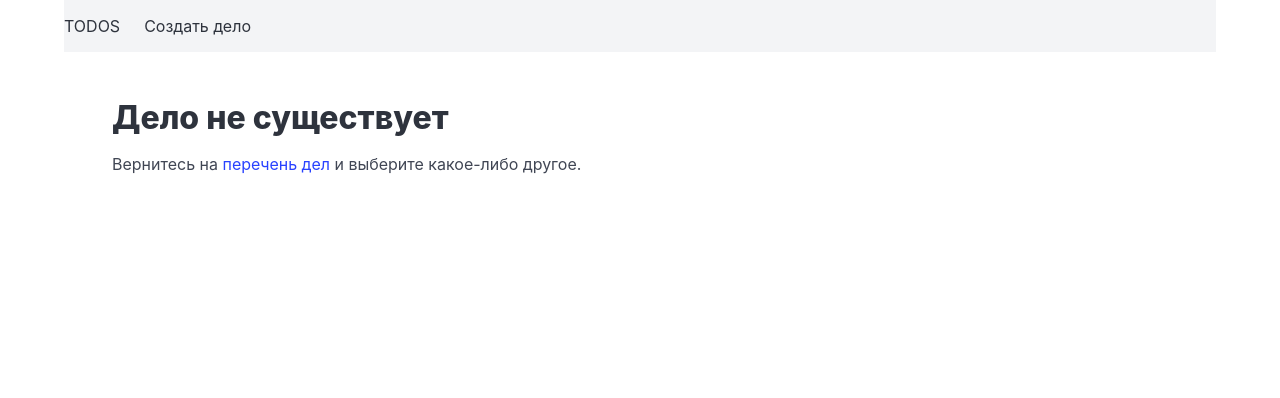
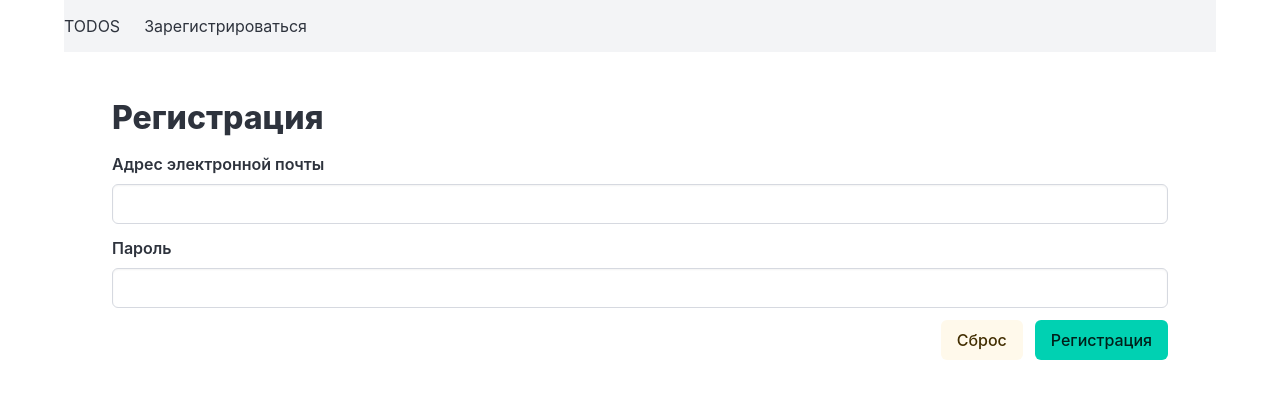
Before and after one commit to Viktor1504/todos_react19, a React (Vite) app: page /register in a window 1280 px wide. Shown: the top 398 px of the page. Built offline with nearby package versions, Linux system fonts and the light colour scheme; no server answers.

Commit message:
addForm_Register

```diff
--- a/src/App.tsx
+++ b/src/App.tsx
@@ -1,8 +1,19 @@
-import {MouseEvent, useState} from "react";
+import {MouseEvent, useEffect, useState} from "react";
 import {NavLink, Outlet} from "react-router";
+import {setStateChangeHandler} from "./api.ts";
+import {User} from "firebase/auth";
 
 export const App = () => {
     const [showMenu, setShowMenu] = useState(false);
+
+    const [user, setUser] = useState<User | null>(null);
+    const authStateChanged = (user: User | null) => {
+        setUser(user);
+    };
+    useEffect(() => {
+        const unsubscribe = setStateChangeHandler(authStateChanged)
+        return () => unsubscribe()
+    }, [])
 
     const handleBurgerClick = (evt: MouseEvent<HTMLElement>) => {
         evt.preventDefault();
@@ -18,7 +29,7 @@ export const App = () => {
                         className={({isActive}) => 'navbar-item is-uppercase' +
                             (isActive ? 'is-active' : '')}
                     >
-                        Todos
+                        {user ? user.email : 'Todos'}
                     </NavLink>
                     <a
                         href="/"
@@ -35,12 +46,18 @@ export const App = () => {
                      onClick={handleBurgerClick}
                 >
                     <div className="navbar-start">
-                        <NavLink
+                        {user && <NavLink
                             to="/add"
-                            className={({isActive}) => 'navbar-item' + (isActive ? 'is-active' : '')}
+                            className={({isActive}) => 'navbar-item' + (isActive ? ' is-active' : '')}
                         >
                             Создать дело
                         </NavLink>
+                        }
+                        {!user && <NavLink to={'/register'}
+                                           className={({isActive}) => 'navbar-item' + (isActive ? ' is-active' : '')}>
+                            Зарегистрироваться
+                        </NavLink>
+                        }
                     </div>
                 </div>
             </nav>
--- /dev/null
+++ b/src/Register.tsx
@@ -0,0 +1,45 @@
+import {FormEvent, useState} from "react";
+import {useFetcher} from "react-router";
+
+export const Register = () => {
+    const [email, setEmail] = useState('');
+    const [password, setPassword] = useState('');
+    const fetcher = useFetcher();
+    const handleFormSubmit = async (evt: FormEvent<HTMLFormElement>) => {
+        evt.preventDefault();
+        await fetcher.submit({email, password}, {action: '/register', method: 'post'})
+    };
+    const handleFormReset = () => {
+        setEmail('');
+        setPassword('');
+    }
+    return (
+        <section>
+            <h1>Регистрация</h1>
+            <form onSubmit={handleFormSubmit} onReset={handleFormReset}>
+                <div className={'field'}>
+                    <label className={'label'}>Адрес электронной почты</label>
+                    <div className={'control'}>
+                        <input type={'email'} value={email} className={'input'}
+                               onChange={(evt) => setEmail(evt.currentTarget.value)}/>
+                    </div>
+                </div>
+                <div className={'field'}>
+                    <label className={'label'}>Пароль</label>
+                    <div className={'control'}>
+                        <input type={'password'} value={password} className={'input'}
+                               onChange={(evt) => setPassword(evt.currentTarget.value)}/>
+                    </div>
+                </div>
+                <div className="field is-grouped is-grouped-right">
+                    <div className="control">
+                        <input type="reset" className="button is-warning is-light" value="Cбpoc"/>
+                    </div>
+                    <div className="control">
+                        <input type="submit" className="button is-primary" value="Регистрация"/>
+                    </div>
+                </div>
+            </form>
+        </section>
+    )
+}
--- a/src/TodoAdd.tsx
+++ b/src/TodoAdd.tsx
@@ -22,9 +22,9 @@ export const TodoAdd = () => {
         }
     }
 
-    const handleFormSubmit = (evt: FormEvent<HTMLFormElement>) => {
+    const handleFormSubmit = async (evt: FormEvent<HTMLFormElement>) => {
         evt.preventDefault()
-        submit({title, desc, image}, {action: '/add', method: 'post'})
+        await submit({title, desc, image}, {action: '/add', method: 'post'})
     }
 
     const handleFormReset = () => {
@@ -71,7 +71,6 @@ export const TodoAdd = () => {
 
                 </div>
             </form>
-
         </section>
     );
 };
--- a/src/api.ts
+++ b/src/api.ts
@@ -1,6 +1,6 @@
 import {LoaderFunctionArgs, redirect} from "react-router";
 import {TodoListType, todos} from "./todos.ts";
-import {getAuth, createUserWithEmailAndPassword, AuthError} from 'firebase/auth';
+import {getAuth, createUserWithEmailAndPassword, AuthError, onAuthStateChanged, User} from 'firebase/auth';
 import firebaseApp from "./firebase.ts";
 
 
@@ -38,20 +38,22 @@ export const getTodo = ({params}: { params: LoaderFunctionArgs['params'] }): Tod
 export const actTodo = (args: LoaderFunctionArgs) => {
     const key = args.params.key;
     if (!key) {
-        return undefined
+        return undefined;
     }
-    const index = todos.findIndex((item) => item.key === +key)
+    const index = todos.findIndex((item) => item.key === +key);
 
     if (index === -1) {
-        return undefined
+        return undefined;
     }
+
     if (args.request.method === 'PATCH') {
-        todos[index].done = true
-    } else {
-        todos.splice(index, 1)
+        todos[index].done = true;
+    } else if (args.request.method === 'DELETE') {
+        todos.splice(index, 1);
     }
-    return redirect('/')
-}
+
+    return redirect('/');
+};
 
 const auth = getAuth(firebaseApp)
 
@@ -68,3 +70,7 @@ export const register = async ({request}: { request: LoaderFunctionArgs['request
         return error.code
     }
 };
+
+export const setStateChangeHandler = (func: (user: User | null) => void) => {
+    return onAuthStateChanged(auth, func)
+}
--- a/src/router.tsx
+++ b/src/router.tsx
@@ -2,9 +2,10 @@ import {createBrowserRouter, createRoutesFromElements, Route} from "react-router
 import {TodoAdd} from "./TodoAdd.tsx";
 import {TodoList} from "./TodoList.tsx";
 import {App} from "./App.tsx";
-import {actTodo, addTodo, getTodo, getTodos} from "./api.ts";
+import {actTodo, addTodo, getTodo, getTodos, register} from "./api.ts";
 import {TodoDetail} from "./TodoDetail.tsx";
 import {Error404} from "./Error404.tsx";
+import {Register} from "./Register.tsx";
 
 export const router = createBrowserRouter(
     createRoutesFromElements(
@@ -12,6 +13,7 @@ export const router = createBrowserRouter(
             <Route index={true} element={<TodoList/>} loader={getTodos}/>
             <Route path={'/add'} element={<TodoAdd/>} action={addTodo}/>
             <Route path=':key' element={<TodoDetail/>} loader={getTodo} action={actTodo} errorElement={<Error404/>}/>
+            <Route path='register' element={<Register/>} action={register}/>
         </Route>
     )
 )
```
